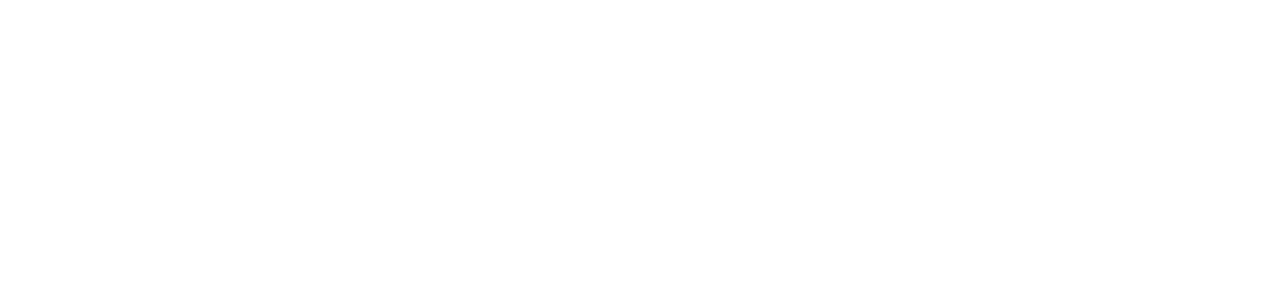
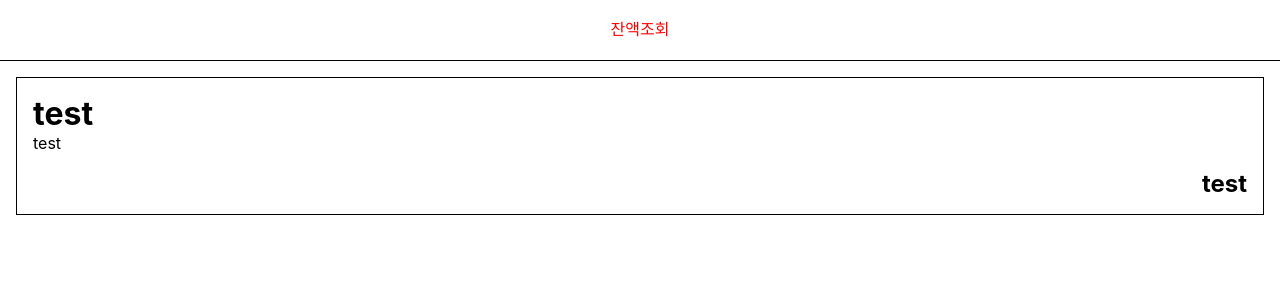
Before and after one commit to eun921/Fintech, a React (Create React App) app in the folder fintech/: page /balance in a window 1280 px wide. Shown: the top 300 px of the page. Built offline with nearby package versions, Linux system fonts and the light colour scheme.

Commit message:
잔액조회 페이지 완성

```diff
--- a/fintech/src/App.js
+++ b/fintech/src/App.js
@@ -4,6 +4,7 @@
 import AuthResult from "./pages/AuthResult";
 import AddUser from "./pages/AddUser";
 import Main from "./pages/Main";
+import Balance from "./pages/Balance";
 
 function App() {
   return (
@@ -24,6 +25,9 @@
         <Route path="/main" exact>
           <Main></Main>
         </Route>
+        <Route path="/balance" exact>
+          <Balance></Balance>
+        </Route>
       </Switch>
     </Router>
   );
--- /dev/null
+++ b/fintech/src/component/balance/BalanceCard.js
@@ -0,0 +1,34 @@
+import React from "react";
+import styled from "styled-components";
+
+const BalanceBlock = styled.div`
+  display: flex;
+  flex-direction: column;
+  border: 1px solid #000;
+  margin: 1rem;
+  padding: 1rem;
+`;
+const BankName = styled.div`
+  font-size: 2rem;
+  font-weight: bold;
+`;
+const FintechNo = styled.div``;
+
+const BalanceText = styled.div`
+  font-size: 1.5rem;
+  font-weight: bold;
+  margin-top: 1rem;
+  text-align: right;
+`;
+
+const BalanceCard = () => {
+  return (
+    <BalanceBlock>
+      <BankName>test</BankName>
+      <FintechNo>test</FintechNo>
+      <BalanceText>test</BalanceText>
+    </BalanceBlock>
+  );
+};
+
+export default BalanceCard;
--- a/fintech/src/component/main/Card.js
+++ b/fintech/src/component/main/Card.js
@@ -40,13 +40,21 @@
 `;
 
 const Card = ({ bankName, fintechUseNo }) => {
+  const handleQrClick = () => {
+    window.location.href = "";
+  };
+
+  const handleBalanceClick = () => {
+    window.location.href = `/balance?fintechUseNo=${fintechUseNo}`;
+  };
+
   return (
     <CardBlock>
       <CardTitle>{bankName}</CardTitle>
       <FintechUseNo>{fintechUseNo}</FintechUseNo>
       <ButtonBlock>
-        <QrButton>qr코드</QrButton>
-        <BalanceButton>잔액조회</BalanceButton>
+        <QrButton onClick={handleQrClick}>qr코드</QrButton>
+        <BalanceButton onClick={handleBalanceClick}>잔액조회</BalanceButton>
       </ButtonBlock>
     </CardBlock>
   );
--- /dev/null
+++ b/fintech/src/pages/Balance.js
@@ -0,0 +1,14 @@
+import React from 'react'
+import Header from '../component/Header'
+import BalanceCard from '../component/balance/BalanceCard'
+
+const Balance = () => {
+    return (
+        <div>
+            <Header title="잔액조회"> </Header>
+            <BalanceCard></BalanceCard>
+        </div>
+    )
+}
+
+export default Balance
```
